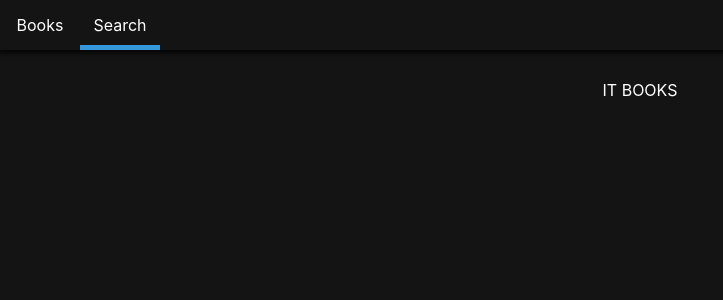
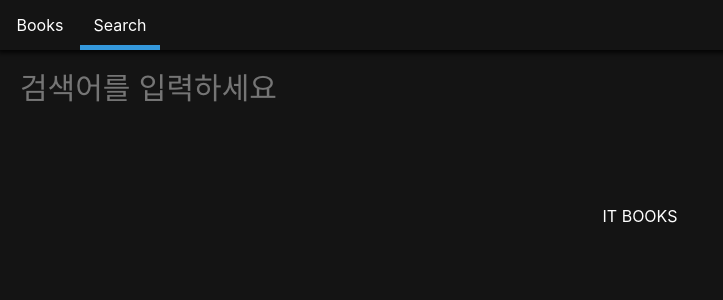
Before and after one commit to etff/itbooks, a React (Create React App) app: page /search in a window 1280 px wide. Shown: the top 300 px of the page, without its empty margins (0-723 px from the left). Built offline with nearby package versions, Linux system fonts and the light colour scheme.

Commit message:
feature: 도서 검색 기능 추가

```diff
--- a/src/components/views/BookDetail/BookDetail.js
+++ b/src/components/views/BookDetail/BookDetail.js
@@ -4,7 +4,7 @@ import axios from "axios";
 import styled from "styled-components";
 import BookInfo from "./sections/BookInfo";
 import Loader from "../commons/Loader";
-
+import { MessageOutlined, LikeOutlined, StarOutlined } from "@ant-design/icons";
 import Helmet from "react-helmet";
 import { Link } from "react-router-dom";
 const { Title } = Typography;
@@ -44,12 +44,24 @@ const ItemContainer = styled.div`
   margin: 20px 0;
 `;
 
+const LikeStatus = styled.div`
+  margin-top: 10px;
+  color: white;
+`;
+
 const Overview = styled.p`
-  font-size: 12px;
+  font-size: 14px;
   opacity: 0.7;
   line-height: 1.5;
   width: 50%;
 `;
+
+const IconText = ({ icon, text }) => (
+  <Space>
+    {React.createElement(icon)}
+    {text}
+  </Space>
+);
 
 function BookDetail(props) {
   const bookId = props.match.params.bookId;
@@ -95,6 +107,21 @@ function BookDetail(props) {
                     링크
                   </a>
                 </Space>
+                <LikeStatus>
+                  <Space>
+                    <IconText
+                      icon={StarOutlined}
+                      text="156"
+                      key="list-vertical-star-o"
+                    />
+                    |
+                    <IconText
+                      icon={LikeOutlined}
+                      text="156"
+                      key="list-vertical-like-o"
+                    />
+                  </Space>
+                </LikeStatus>
               </ItemContainer>
               <Overview>{book.description}</Overview>
             </Data>
--- a/src/components/views/Router.js
+++ b/src/components/views/Router.js
@@ -4,6 +4,7 @@ import Header from "./Header/Header";
 import Footer from "./Footer/Footer";
 import MainPage from "./MainPage/MainPage";
 import BookDetail from "./BookDetail/BookDetail";
+import Search from "./Search/Search";
 
 const AppRouter = () => {
   return (
@@ -13,6 +14,7 @@ const AppRouter = () => {
         <Switch>
           <Route exact path="/" component={MainPage} />
           <Route exact path="/book/:bookId" component={BookDetail} />
+          <Route exact path="/search" component={Search} />
         </Switch>
         <Footer />
       </>
--- /dev/null
+++ b/src/components/views/Search/Search.js
@@ -0,0 +1,124 @@
+import React, { useState, useEffect } from "react";
+import GridCards from "../commons/GridCards";
+import styled from "styled-components";
+import { Row, Button } from "antd";
+import axios from "axios";
+import Helmet from "react-helmet";
+import Loader from "../commons/Loader";
+import Message from "../commons/Message";
+
+const Container = styled.div`
+  padding: 20px;
+`;
+
+const Form = styled.form`
+  margin-bottom: 50px;
+  width: 100%;
+`;
+
+const Input = styled.input`
+  all: unset;
+  font-size: 30px;
+  width: 100%;
+`;
+
+const LoadMore = styled.div`
+  display: flex;
+  justify-content: center;
+  margin-top: 10px;
+`;
+
+const Search = () => {
+  const [searchTerm, setSearchTerm] = useState([]);
+  const [books, setBooks] = useState([]);
+  const [index, setIndex] = useState(1);
+  const [loading, setLoading] = useState(false);
+  const [error, setError] = useState("");
+
+  const handleSubmit = (event) => {
+    event.preventDefault();
+    fetchBooks(searchTerm, index);
+  };
+
+  const loadMoreItems = () => {
+    fetchBooks(searchTerm, index);
+  };
+
+  const fetchBooks = async (searchTerm, currentIndex) => {
+    if (searchTerm !== "") {
+      setLoading(true);
+
+      try {
+        const { data: searchResult } = await axios(`/api/v1/books/search`, {
+          params: {
+            query: searchTerm,
+            index: currentIndex,
+            maxResults: 8,
+          },
+        });
+        const { item: booksArray } = searchResult;
+        setBooks([...books, ...booksArray]);
+        setIndex(index + 1);
+      } catch {
+        setError("조회 결과가 없습니다");
+      } finally {
+        setLoading(false);
+      }
+    }
+  };
+
+  const updateTerm = (event) => {
+    const {
+      target: { value },
+    } = event;
+    setSearchTerm(value);
+  };
+
+  return (
+    <Container>
+      <Helmet>
+        <title>Search </title>
+      </Helmet>
+      <Form onSubmit={handleSubmit}>
+        <Input
+          placeholder="검색어를 입력하세요"
+          value={searchTerm}
+          onChange={updateTerm}
+        />
+      </Form>
+      {loading ? (
+        <Loader />
+      ) : (
+        <>
+          {books && books.length > 0 && (
+            <Row gutter={[16, 16]}>
+              {books &&
+                books.map((book, index) => (
+                  <React.Fragment key={book.isbn}>
+                    <GridCards
+                      mainPage
+                      image={book.coverLargeUrl ? book.coverLargeUrl : null}
+                      bookId={book.isbn}
+                      title={book.title}
+                      author={book.author}
+                    />
+                  </React.Fragment>
+                ))}
+            </Row>
+          )}
+
+          {error && <Message color="#e74c3c" text={error} />}
+          {books && books.length > 0 && (
+            <LoadMore>
+              <Button type="primary" onClick={loadMoreItems}>
+                더보기
+              </Button>
+            </LoadMore>
+          )}
+        </>
+      )}
+    </Container>
+  );
+};
+
+export default Search;
--- a/src/components/views/commons/GridCards.js
+++ b/src/components/views/commons/GridCards.js
@@ -3,7 +3,6 @@ import { Link } from "react-router-dom";
 import { Col, Space } from "antd";
 
 function GridCards(props) {
-  if (props.mainPage) {
   return (
     <Col lg={3} md={8} xs={24}>
       <Link to={`/book/${props.bookId}`}>
@@ -19,6 +18,5 @@ function GridCards(props) {
     </Col>
   );
 }
-}
 
 export default GridCards;
--- a/src/components/views/commons/Loader.js
+++ b/src/components/views/commons/Loader.js
@@ -12,14 +12,8 @@ const Container = styled.div`
   margin-top: 20px;
 `;
 
-const override = css`
-  display: block;
-  margin: 0 auto;
-  border-color: red;
-`;
-
 export default () => (
   <Container>
-    <HashLoader styled={override} color={"4A90E2"} size={150} />
+    <HashLoader color={"4A90E2"} size={150} />
   </Container>
 );
--- /dev/null
+++ b/src/components/views/commons/Message.js
@@ -0,0 +1,26 @@
+import React from "react";
+import PropTypes from "prop-types";
+import styled from "styled-components";
+
+const Container = styled.div`
+  width: 100vw;
+  display: flex;
+  justify-content: center;
+`;
+
+const Text = styled.span`
+  color: ${(props) => props.color};
+`;
+
+const Message = ({ text, color }) => (
+  <Container>
+    <Text color={color}>{text}</Text>
+  </Container>
+);
+
+Message.propTypes = {
+  text: PropTypes.string.isRequired,
+  color: PropTypes.string.isRequired,
+};
+
+export default Message;
```
Lines whose indentation alone changed are shown as unchanged.
